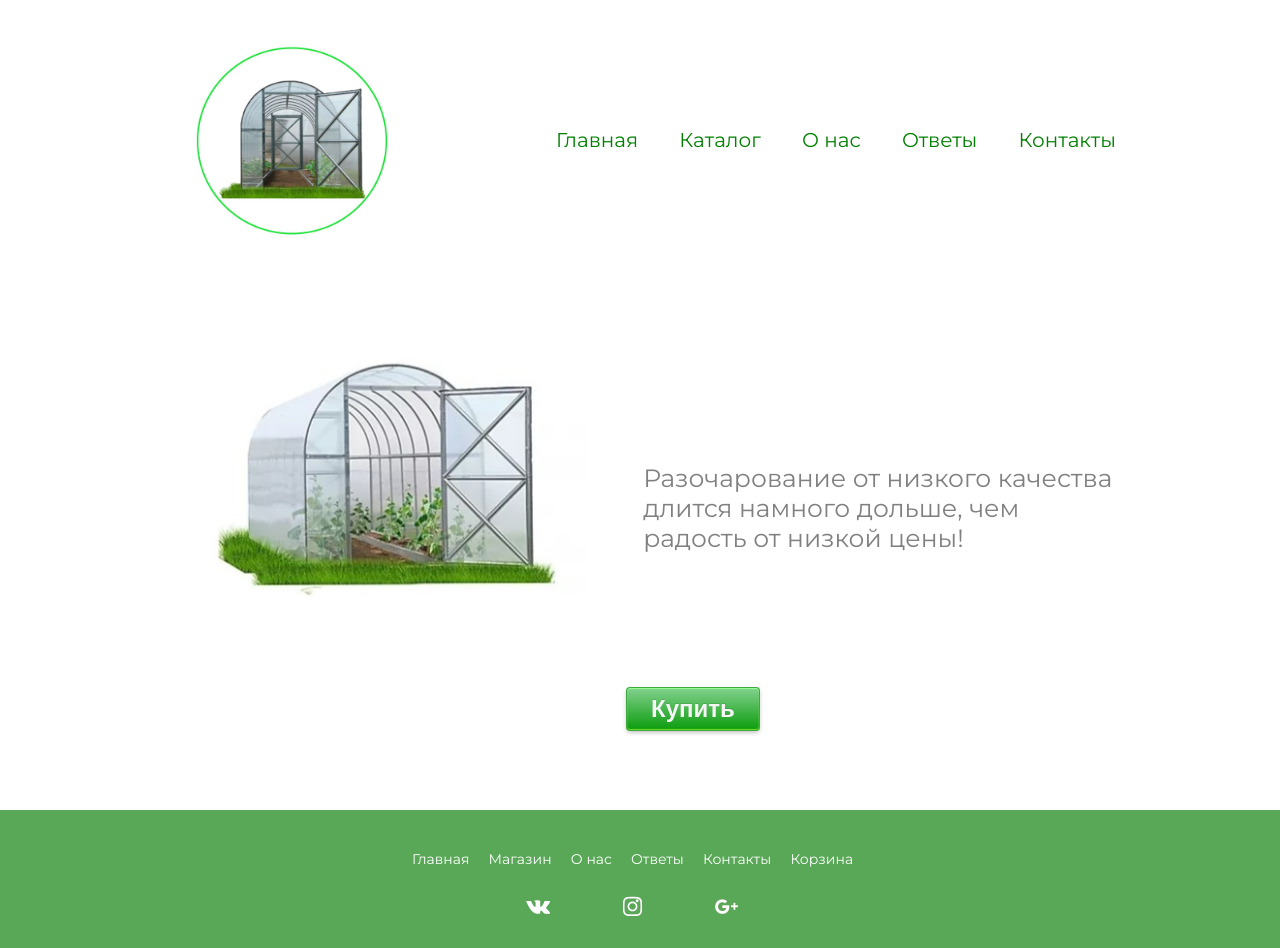
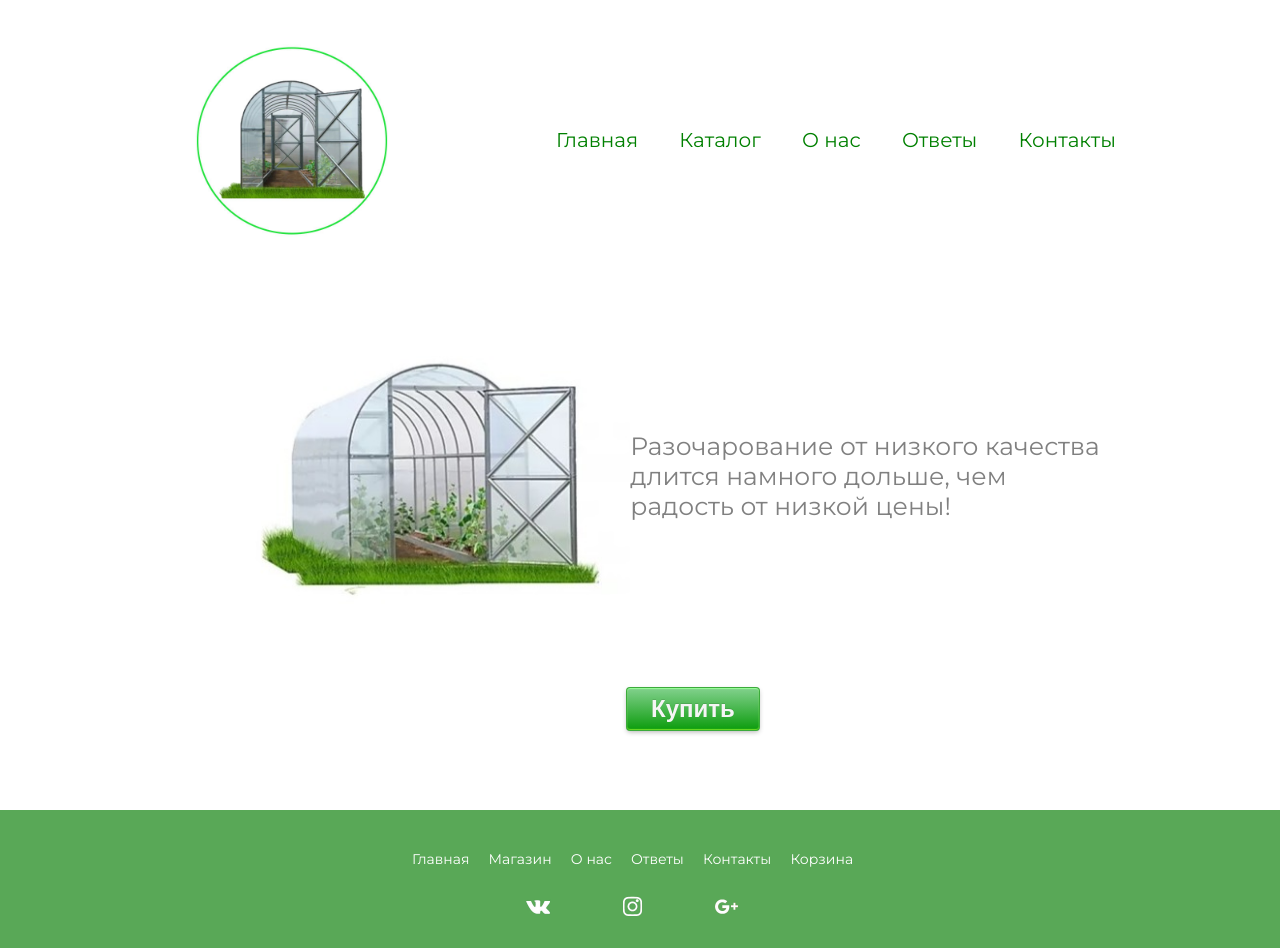
Before and after one commit to jackalxtxff/teplica, a PHP site: page / in a window 1280 px wide. Run offline with PHP 8.4, Linux system fonts and the light colour scheme; some libraries are stand-ins or nearby versions.

Commit message:
Отпидарашен текст

```diff
--- a/assets/style/css/style.css
+++ b/assets/style/css/style.css
@@ -64,7 +64,7 @@ nav {
 main {
   padding-left: 5%;
   padding-top: 4%;
-  position: relative;
+  /* position: relative; */
 }
 
 .transition-fade {
@@ -82,11 +82,14 @@ html.is-animating .transition-fade {
 }
 
 .glav {
-  margin-left: 10%;
+  display: flex;
+  flex-wrap: wrap;
+  justify-content: center;
+  align-items: center;
 }
 
 .center {
-  position: absolute;
+  /* position: absolute; */
   right: 12%;
   bottom: 40%;
   font-size: 25px;
@@ -96,6 +99,9 @@ html.is-animating .transition-fade {
 
 .mw-100 {
   max-width: 100%;
+}
+.img_center{
+width: 400px;
 }
 
 a.button-1 {
--- a/index.html
+++ b/index.html
@@ -36,7 +36,9 @@
 </header>
 <main class="transition-fade" id="swup">
 	<div class="glav">
-		<img src="assets/img/glavnaya.jpg"  alt="" class="mw-100">
+		<div class="img_center">
+			<img src="assets/img/glavnaya.jpg"  alt="" class="mw-100">
+		</div>
 	<div class="center">
 		<p>Разочарование  от  низкого качества <p>
 		<p>длится  намного  дольше, чем</p>
```
